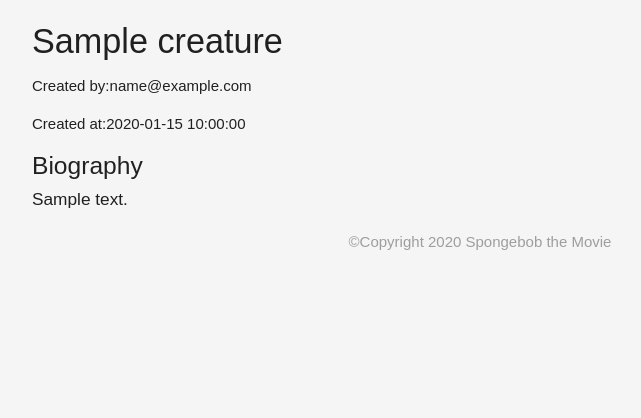
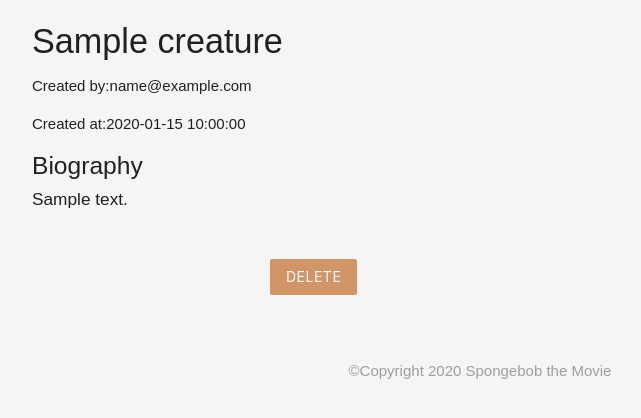
Before and after one commit to Im-Hassan-wd/sea-creatures, a PHP site: page /details.php?id=1 in a window 1280 px wide. Shown: the part 64-482 px from the top of the page, without its empty margins (160-801 px from the left). Run offline with PHP 8.4, Linux system fonts and the light colour scheme; tables that the repository leaves empty or names only in its code hold one stand-in row (values such as "Sample post").

Commit message:
Deleting record

```diff
--- a/details.php
+++ b/details.php
@@ -1,6 +1,18 @@
 <?php
 
     include('config/db_connect.php');
+
+    if(isset($_POST['delete'])) {
+      $id_to_delete = mysqli_real_escape_string($connect, $_POST['id_to_delete']);
+
+      $sql = "DELETE FROM creatures WHERE id = $id_to_delete";
+
+      if(mysqli_query($connect, $sql)){
+          header('Location: index.php');
+      } else {
+          echo 'query error:' . mysqli_error($connect);
+      }
+    }
     // check GET request id parameter
     if(isset($_GET['id'])) {
 
@@ -33,6 +45,14 @@
             <p>Created at:<?php echo date($creature['created_at']); ?></p>
             <h5>Biography</h5>
             <h6><?php echo htmlspecialchars($creature['bio']); ?></h6>
+
+            <!-- Delete creature -->
+            <form action="details.php" method="POST">
+               <input type="hidden" name="id_to_delete" value="<?php echo $creature['id'] ?>">
+               <input type="submit" value="Delete" name="delete" class="btn brand z-depth-0">
+            </form>
+
+
         <?php } else { ?>
             <header>
                 <h3>Eror 404</h3>
```
